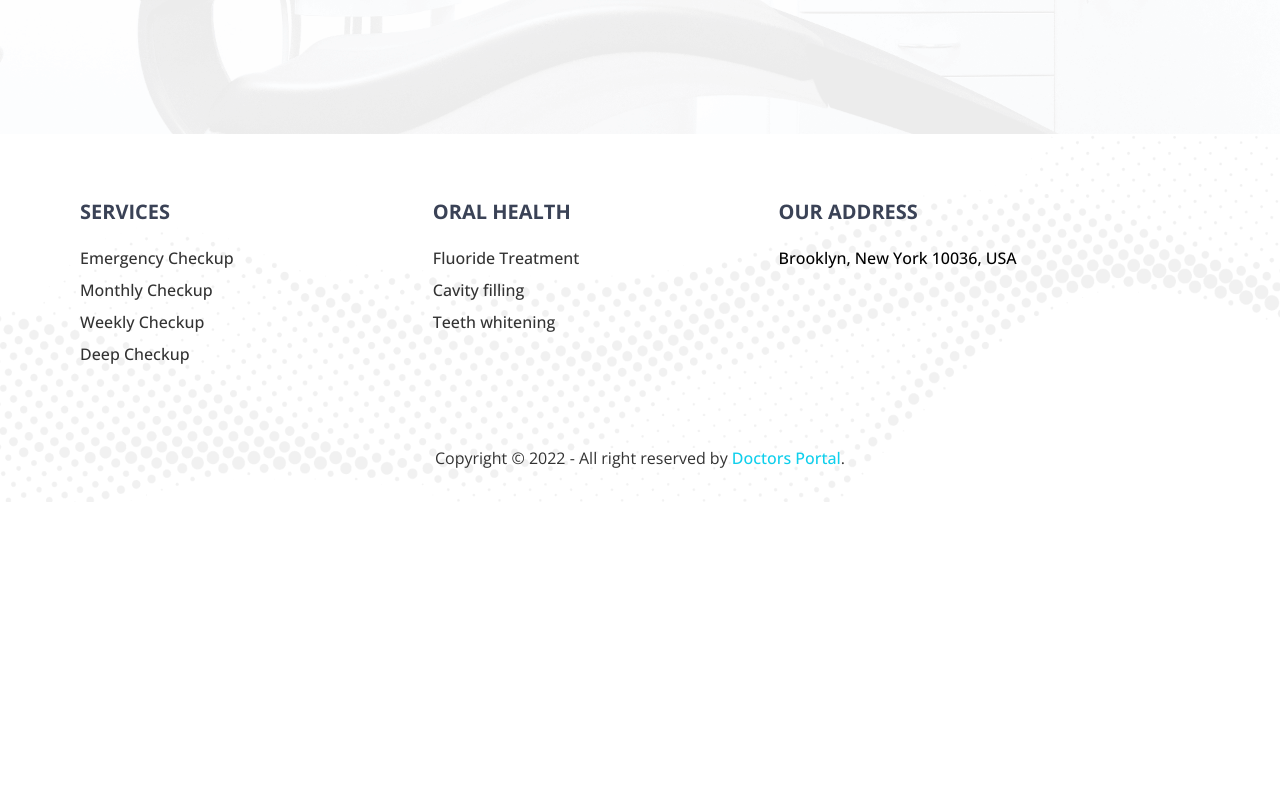
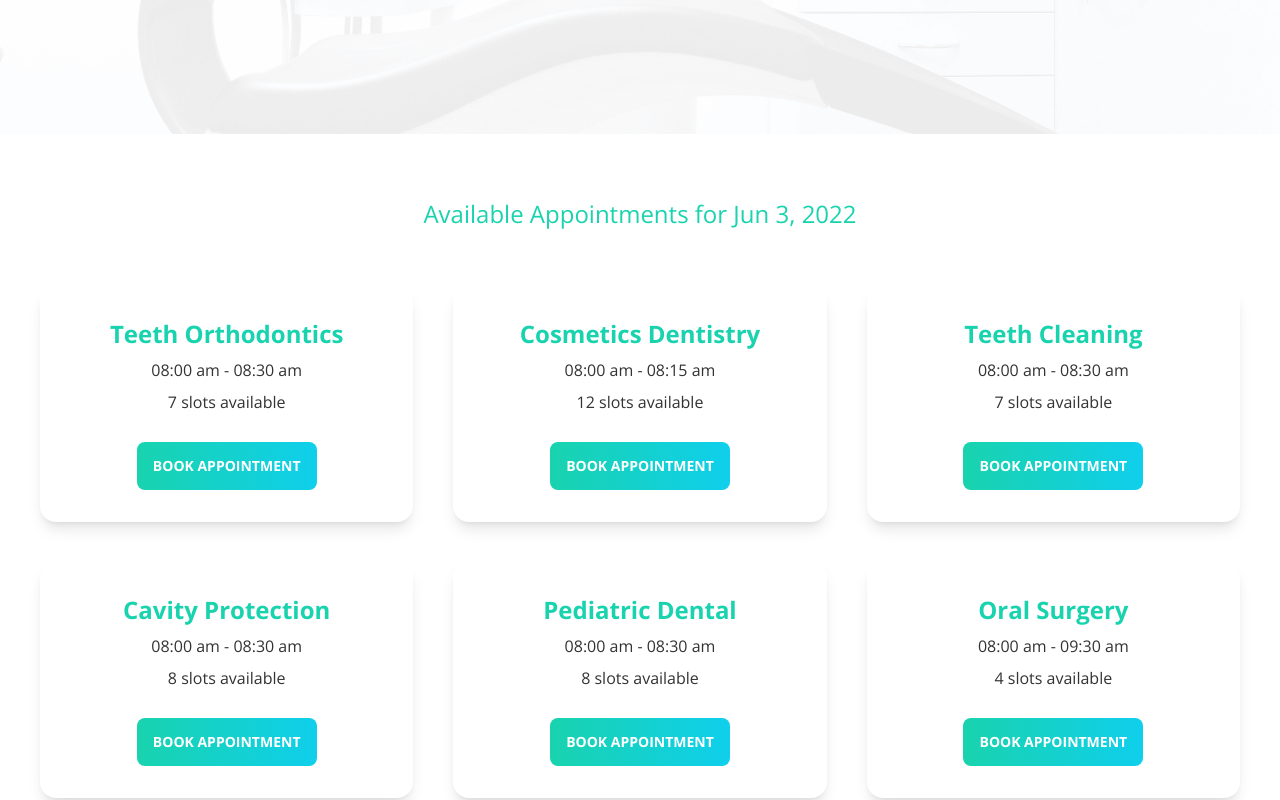
Before and after one commit to technayan/doctors-portal, a React (Create React App) app: page /appointment in a window 1280 px wide. Shown: the part 580-1380 px from the top of the page. Before the commit the page ends 1082 px from the top, so only its background shows below. Built offline with nearby package versions, Linux system fonts and the light colour scheme.

Commit message:
Available Appointments section and Book Appointment Modal added

```diff
--- /dev/null
+++ b/public/services.json
@@ -0,0 +1,84 @@
+[
+    {
+        "_id": 1,
+        "name": "Teeth Orthodontics",
+        "slots": [
+            "08:00 am - 08:30 am",
+            "08:30 am - 09:00 am",
+            "09:00 am - 09:30 am",
+            "09:30 am - 10:00 am",
+            "10:00 am - 10:30 am",
+            "10:30 am - 11:00 am",
+            "11:00 am - 11:30 am"
+        ]
+    },
+    {
+        "_id": 2,
+        "name": "Cosmetics Dentistry",
+        "slots": [
+            "08:00 am - 08:15 am",
+            "08:15 am - 08:30 am",
+            "08:30 am - 08:45 am",
+            "08:45 am - 09:00 am",
+            "09:00 am - 09:15 am",
+            "09:15 am - 09:30 am",
+            "09:30 am - 09:45 am",
+            "09:45 am - 10:00 am",
+            "10:00 am - 10:15 am",
+            "10:15 am - 10:30 am",
+            "10:30 am - 10:45 am",
+            "10:45 am - 11:00 am"
+        ]
+    },
+    {
+        "_id": 3,
+        "name": "Teeth Cleaning",
+        "slots": [
+            "08:00 am - 08:30 am",
+            "08:30 am - 09:00 am",
+            "09:00 am - 09:30 am",
+            "09:30 am - 10:00 am",
+            "10:00 am - 10:30 am",
+            "10:30 am - 11:00 am",
+            "11:00 am - 11:30 am"
+        ]
+    },
+    {
+        "_id": 4,
+        "name": "Cavity Protection",
+        "slots": [
+            "08:00 am - 08:30 am",
+            "08:30 am - 09:00 am",
+            "09:00 am - 09:30 am",
+            "09:30 am - 10:00 am",
+            "10:00 am - 10:30 am",
+            "10:30 am - 11:00 am",
+            "11:00 am - 11:30 am",
+            "11:30 am - 12:00 pm"
+        ]
+    },
+    {
+        "_id": 5,
+        "name": "Pediatric Dental",
+        "slots": [
+            "08:00 am - 08:30 am",
+            "08:30 am - 09:00 am",
+            "09:00 am - 09:30 am",
+            "09:30 am - 10:00 am",
+            "10:00 am - 10:30 am",
+            "10:30 am - 11:00 am",
+            "11:00 am - 11:30 am",
+            "11:30 am - 12:00 pm"
+        ]
+    },
+    {
+        "_id": 6,
+        "name": "Oral Surgery",
+        "slots": [
+            "08:00 am - 09:30 am",
+            "10:00 am - 11:30 am",
+            "12:00 pm - 01:30 pm",
+            "03:00 am - 04:30 pm"
+        ]
+    }
+]
--- a/src/Pages/Appointment/Appointment.js
+++ b/src/Pages/Appointment/Appointment.js
@@ -1,10 +1,14 @@
-import React from 'react';
+import React, { useState } from 'react';
 import AppointmentHero from './AppointmentHero/AppointmentHero';
+import AvailableAppointments from './AvailableAppointments/AvailableAppointments';
+
 
 const Appointment = () => {
+    const [date, setDate] = useState(new Date());
     return (
         <div>
-            <AppointmentHero />
+            <AppointmentHero date={date} setDate={setDate}/>
+            <AvailableAppointments date={date}/>
         </div>
     );
 };
--- a/src/Pages/Appointment/AppointmentHero/AppointmentHero.js
+++ b/src/Pages/Appointment/AppointmentHero/AppointmentHero.js
@@ -1,21 +1,21 @@
-import React, { useState } from 'react';
+import React from 'react';
 import heroImg from '../../../assets/images/hero-img.png';
 import { DayPicker } from 'react-day-picker';
 import 'react-day-picker/dist/style.css';
-import { format } from 'date-fns';
 
-const AppointmentHero = () => {
-    const [date, setDate] = useState(new Date());
+const AppointmentHero = ({date, setDate}) => {
+
     return (
-        <div class="hero py-1 lg:py-5 lg:h-[650px] lg:max-h-[800px] lg:bg-hero-pattern hero-section">
+        <div className="hero py-1 lg:py-5 lg:h-[650px] lg:max-h-[800px] lg:bg-hero-pattern hero-section">
             <div className="hero-content flex-col lg:flex-row-reverse">
                 <img className='lg:w-2/4' src={heroImg} alt='Dentist chair'/>
+
                 <div>
+                <h3 className='text-xl text-center font-bold text-secondary my-5 lg:my-0'>Choose your appointment date :</h3>
                     <DayPicker
                     mode="single"
                     selected={date}
                     onSelect={setDate}/>
-                    <p>You have selected : {format(date, 'PP')}</p>
                 </div>
             </div>
         </div>
--- /dev/null
+++ b/src/Pages/Appointment/AvailableAppointments/AvailableAppointments.js
@@ -0,0 +1,31 @@
+import React, { useEffect, useState } from 'react';
+import { format } from 'date-fns';
+import SingleAppointment from './SingleAppointment/SingleAppointment';
+import BookingModal from '../BookingModal/BookingModal';
+
+const AvailableAppointments = ({date}) => {
+    const [appointments, setAppointments] = useState([]);
+    const [bookAppointment, setBookAppointment] = useState(null);
+
+    useEffect(() => {
+        fetch('services.json')
+        .then(res => res.json())
+        .then(data => setAppointments(data))
+    }, []);
+
+    return (
+        <div className='py-10 md:py-14 lg:py-16 mx-4 md:mx-12 max-w-[1200px] lg:mx-auto'>
+            <h4 className='text-center text-secondary text-2xl'>Available Appointments for {format(date, 'PP')}</h4>
+            <div className='grid lg:grid-cols-3 gap-7 lg:gap-10  mt-14'>
+                {
+                    appointments.map(appointment => <SingleAppointment key={appointment._id} appointment={appointment} setBookAppointment={setBookAppointment} />)
+                }
+            </div>
+            {
+                bookAppointment && <BookingModal bookAppointment={bookAppointment}/>
+            }
+        </div>
+    );
+};
+
+export default AvailableAppointments;
--- /dev/null
+++ b/src/Pages/Appointment/AvailableAppointments/SingleAppointment/SingleAppointment.js
@@ -0,0 +1,21 @@
+import React from 'react';
+
+const SingleAppointment = ({appointment, setBookAppointment}) => {
+    const {name, slots} = appointment;
+    return (
+        <div className="card lg:w-lg bg-base-100 shadow-lg">
+        <div className="card-body text-center">
+            <h2 className="card-title text-2xl text-secondary mx-auto">{name}</h2>
+            <p>{
+                slots.length ? <span>{slots[0]}</span> : <span className='text-red-500'>Try another day!</span>
+            }</p>
+            <p>{slots.length} {slots.length > 1 ? "slots" : "slot"} available</p>
+            <div className="card-actions justify-center mt-5">
+                <label onClick={() => setBookAppointment(appointment)} htmlFor="booking-modal" className="btn bg-gradient-to-r from-secondary to-primary border-0 text-white hover:bg-gradient-to-l">Book Appointment</label>
+            </div>
+        </div>
+        </div>
+    );
+};
+
+export default SingleAppointment;
--- /dev/null
+++ b/src/Pages/Appointment/BookingModal/BookingModal.js
@@ -0,0 +1,22 @@
+import React from 'react';
+
+const BookingModal = ({bookAppointment}) => {
+    const {name, slots} = bookAppointment;
+    return (
+        <div>
+            <input type="checkbox" id="booking-modal" className="modal-toggle" />
+            <div className="modal modal-bottom sm:modal-middle">
+            <div className="modal-box">
+                <label htmlFor="booking-modal" class="btn btn-sm btn-circle text-accent hover:text-white hover:bg-accent absolute right-2 top-2">✕</label>
+                <h3 className="font-bold text-lg">{name}</h3>
+                <p className="py-4">You've been selected for a chance to get one year of subscription to use Wikipedia for free!</p>
+                <div className="modal-action">
+                <label htmlFor="booking-modal" className="btn bg-accent text-white">Submit</label>
+                </div>
+            </div>
+            </div>
+        </div>
+    );
+};
+
+export default BookingModal;
--- a/src/Pages/Home/Hero/Hero.js
+++ b/src/Pages/Home/Hero/Hero.js
@@ -6,7 +6,7 @@ const Hero = () => {
     return (
         <div className="hero py-1 lg:py-5 lg:h-[650px] lg:max-h-[800px] lg:bg-hero-pattern hero-section">
             <div className="hero-content flex-col lg:flex-row-reverse">
-                <img className='lg:w-2/4' src={heroImg} alt='Hero background'/>
+                <img className='lg:w-2/4' src={heroImg} alt='Dentist chair'/>
                 <div>
                     <h1 className="text-4xl mt-4 lg:mt-0 lg:text-5xl font-bold">Your New Smile Starts Here</h1>
                     <p className="py-6">Lorem Ipsum is simply dummy text of the printing and typesetting industry. Lorem Ipsum has been the industry's standard dummy text ever.</p>
--- a/src/Pages/Home/Services/Service/Service.js
+++ b/src/Pages/Home/Services/Service/Service.js
@@ -4,7 +4,7 @@ const Service = ({service}) => {
     return (
         <div className="card lg:max-w-lg bg-base-100 shadow-lg">
             <figure className="pt-10">
-                <img src={service.img} alt="Shoes" className="rounded-xl w-[100px] h-[100px]" />
+                <img src={service.img} alt="Shoes" className="rounded-xl w-[65px] lg:w-[80px] h-[65px] lg:h-[80px]" />
             </figure>
             <div className="card-body items-center text-center">
                 <h2 className="card-title text-accent">{service.name}</h2>
--- a/src/Pages/Home/Services/Services.js
+++ b/src/Pages/Home/Services/Services.js
@@ -31,7 +31,7 @@ const Services = () => {
                 <h5 className='text-secondary font-bold text-2xl capitalize'>Our services</h5>
                 <h2 className='text-3xl md:text-4xl font-medium capitalize text-accent my-2'>Services we provide</h2>
             </div>
-            <div className='grid lg:grid-cols-3 mx-5 gap-10'>
+            <div className='grid lg:grid-cols-3 mx-5 gap-7 lg:gap-10'>
                 {
                     services.map(service => <Service key={service._id} service={service} />)
                 }
```
